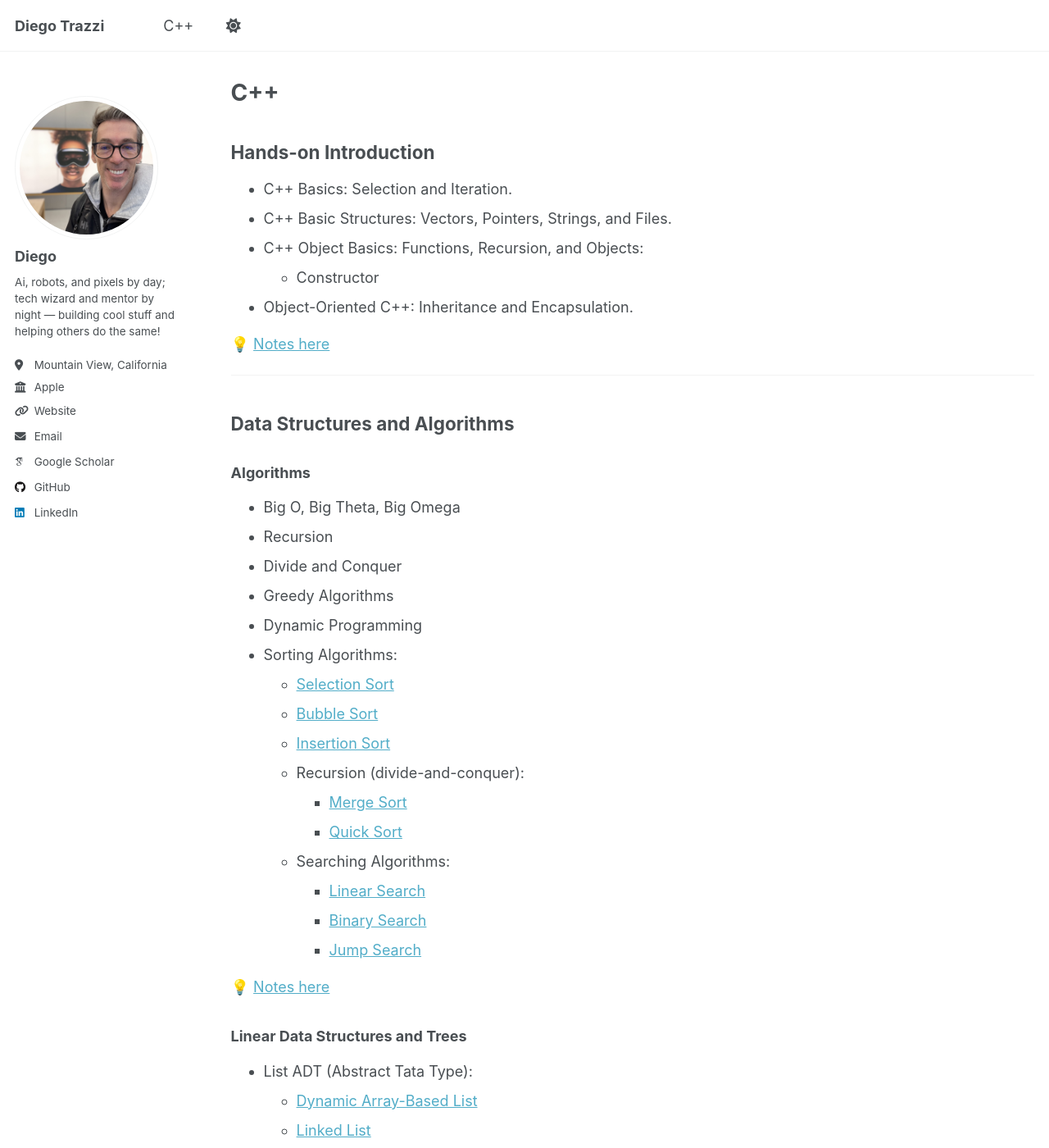
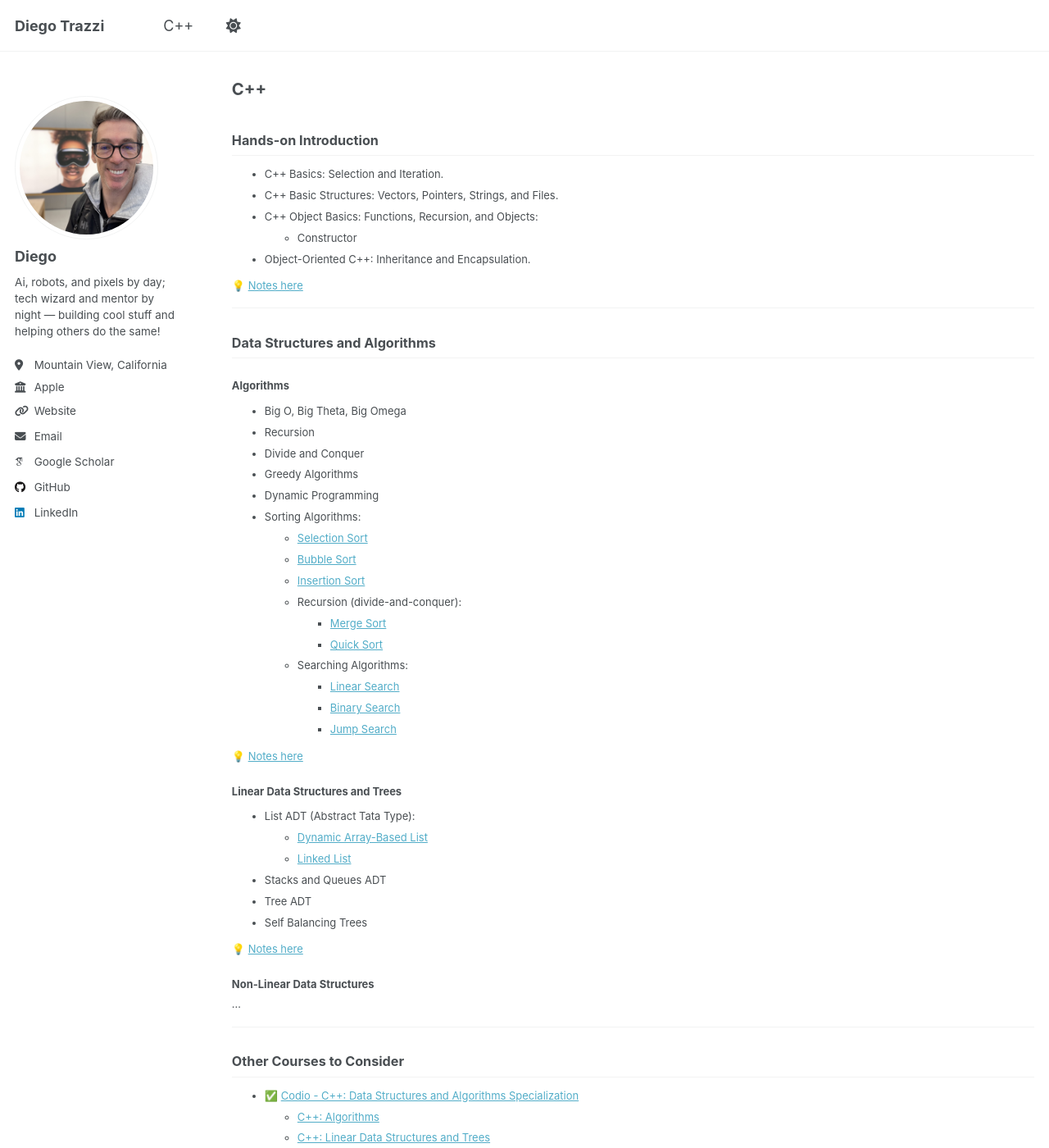
Before and after one commit to diegotrazzi/diegotrazzi.github.io, a Jekyll site: the page built from _pages/cpp.md, in a window 1280 px wide and 1400 px high. Shown: the whole window at 82% size. Built offline with Jekyll 4.4.1, drawn with Linux system fonts in a browser that asks for light colours; emoji names are drawn with the system emoji font; some web fonts are replaced.

Commit message:
Tweaked CSS and added slapsh screen image

```diff
--- a/_includes/head/custom.html
+++ b/_includes/head/custom.html
@@ -8,7 +8,7 @@
 <link rel="icon" type="image/png" href="{{ base_path }}/images/favicon-32x32.png" sizes="32x32"/>
 <link rel="icon" type="image/png" href="{{ base_path }}/images/favicon-192x192.png" sizes="192x192"/>
 <link rel="manifest" href="{{ base_path }}/images/manifest.json"/>
-<link rel="icon" href="/images/favicon2.ico"/>
+<link rel="icon" href="/images/favicon.ico"/>
 <meta name="theme-color" content="#ffffff"/>
 <link rel="stylesheet" href="{{ base_path }}/assets/css/academicons.css"/>
 
--- a/_sass/layout/_page.scss
+++ b/_sass/layout/_page.scss
@@ -16,15 +16,18 @@
   }
 }
 
+
 .page {
   @include breakpoint($large) {
     @include span(10 of 12 last);
-    @include prefix(0.5 of 12);
-    @include suffix(2 of 12);
+    @include prefix(0);
+    @include suffix(0);
+    font-size: 0.72em;
   }
 
   .page__inner-wrap {
     @include full();
+    padding-left: 3rem;
 
     .page__content,
     .page__meta,
```
Also changed, not shown: _pages/about.md (+10 -0 lines), _pages/cpp.md (+0 -1 lines), assets/css/main.scss (+12 -0 lines), images/favicon.ico (renamed from images/favicon2.ico).
